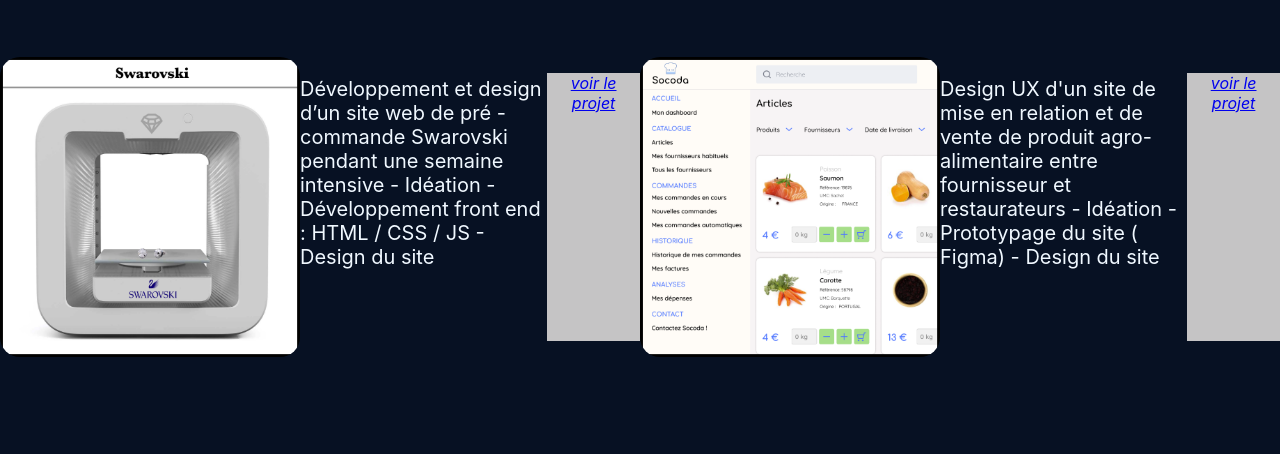
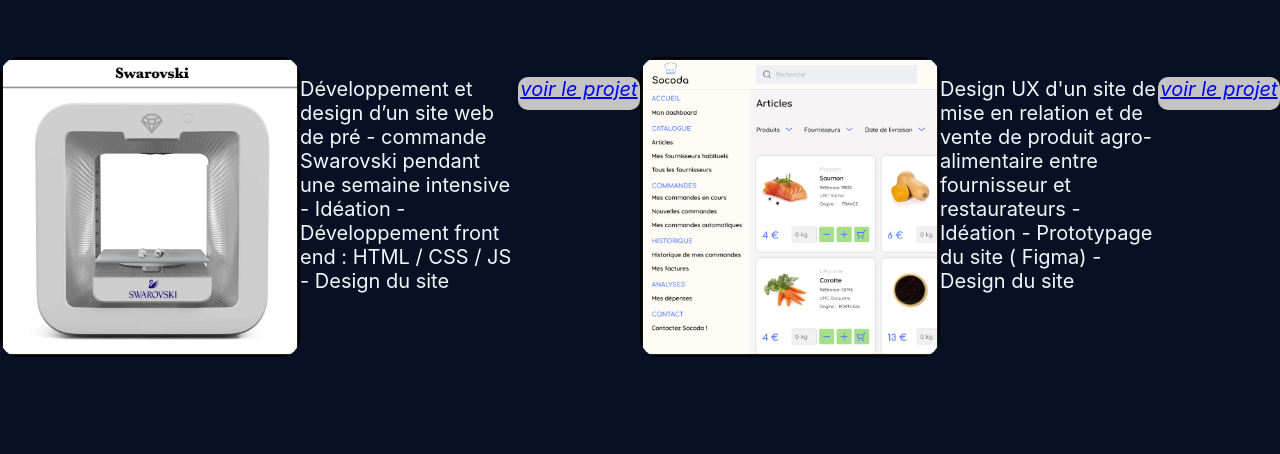
Before and after one commit to marcus-lntt/port_folio, a website built with Parcel: page index.html in a window 1280 px wide. Shown: the part 1145-1599 px from the top of the page. Built offline with nearby package versions, Linux system fonts and the light colour scheme; files whose address does not match are found by name.

Commit message:
avko, ffsfilhgyv mf

```diff
--- a/styles.scss
+++ b/styles.scss
@@ -278,6 +278,24 @@
   color: black;
   text-align: center;
 }
+@media (min-width: 300px) {
+    .see_projet{
+        font-size: 7pt;
+    height: 17pt;
+    border-radius: 5px;
+    }
+  }
+
+
+  @media (min-width: 740px) {
+    .see_projet{
+    font-size: 15pt;
+    height: 25pt;
+    width: 140px;
+    border-radius: 10px;
+    }
+}
+
 p {
   text-decoration: none;
   outline: none;
@@ -349,7 +367,7 @@
 }
 
 .footer_right {
-  background-color: #c5c4c5;
+  background-color: #182599;
   text-align: center;
 }
   @media (min-width: 300px) {
```
